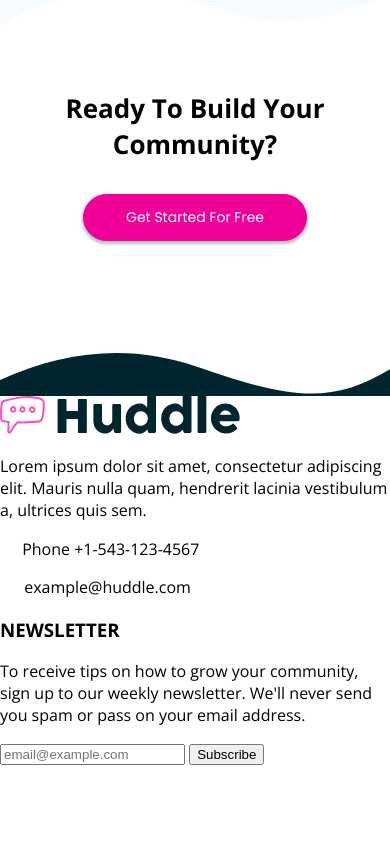
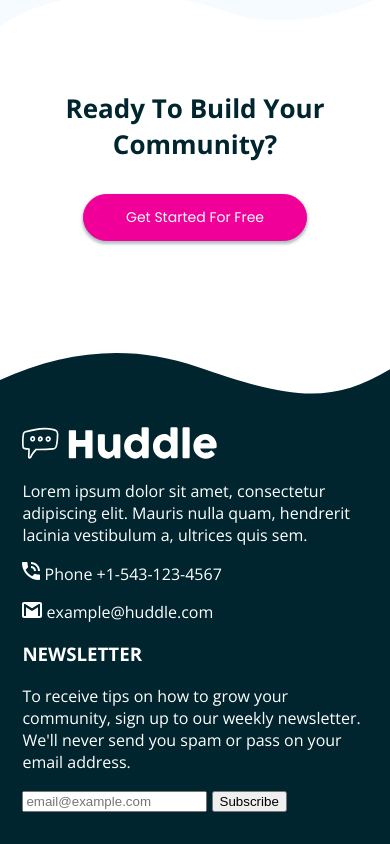
Before and after one commit to joespinelli7/huddle-landing-page, a website: page index.html in a window 390 px wide. Shown: the part 2876-3720 px from the top of the page. Before the commit the page ends 3641 px from the top, so only its background shows below. Drawn offline with nearby package versions, Linux system fonts and the light colour scheme.

Commit message:
theme: Add footer css

```diff
--- a/css/base/elements.css
+++ b/css/base/elements.css
@@ -11,4 +11,6 @@
 
 body {
   margin: 0;
+  color: var(--darkCyan);
+  padding-bottom: 20px;
 }
--- /dev/null
+++ b/css/components/footer.css
@@ -0,0 +1,28 @@
+/**
+ * @file
+ * Visual styles for footer.
+ */
+
+.footer__contact-info {
+  padding: 2rem 3rem 8rem;
+  color: var(--white);
+  background-color: var(--darkCyan);
+  margin-bottom: -20px;
+}
+
+.footer__logo {
+  width: 25vw;
+  max-width: 14rem;
+  filter: brightness(0) invert(1) opacity(1);
+}
+
+
+@media screen and (max-width: 768px) {
+  .footer__contact-info {
+    padding: 2rem 1.4rem 2rem;
+  }
+
+  .footer__logo {
+    width: 50vw;
+  }
+}
--- a/css/styles.css
+++ b/css/styles.css
@@ -1,30 +1,3 @@
-/**
- * @file
- * Base element styles.
- */
-
-html {
-  height: 100%;
-  scroll-behavior: smooth;
-  font-family: 'Open Sans', sans-serif;
-}
-
-body {
-  margin: 0;
-}
-/**
- * @file
- * Theme variables.
- */
-
-:root {
-  /* Colors */
-  --darkCyan: #00252E;
-  --paleBlue: #F5FAFF;
-  --pink: #F00098;
-  --white: #fff;
-  --lightGrey: #9a9a9a;
-}
 /**
  * @file
  * Layout styling for pages.
@@ -40,6 +13,35 @@
   .page__header {
     padding: 1rem 1rem 5rem;
   }
+}
+/**
+ * @file
+ * Base element styles.
+ */
+
+html {
+  height: 100%;
+  scroll-behavior: smooth;
+  font-family: 'Open Sans', sans-serif;
+}
+
+body {
+  margin: 0;
+  color: var(--darkCyan);
+  padding-bottom: 20px;
+}
+/**
+ * @file
+ * Theme variables.
+ */
+
+:root {
+  /* Colors */
+  --darkCyan: #00252E;
+  --paleBlue: #F5FAFF;
+  --pink: #F00098;
+  --white: #fff;
+  --lightGrey: #9a9a9a;
 }
 /**
  * @file
@@ -298,6 +300,33 @@
 }
 /**
  * @file
+ * Visual styles for footer.
+ */
+
+.footer__contact-info {
+  padding: 2rem 3rem 8rem;
+  color: var(--white);
+  background-color: var(--darkCyan);
+  margin-bottom: -20px;
+}
+
+.footer__logo {
+  width: 25vw;
+  max-width: 14rem;
+  filter: brightness(0) invert(1) opacity(1);
+}
+
+@media screen and (max-width: 768px) {
+  .footer__contact-info {
+    padding: 2rem 1.4rem 2rem;
+  }
+
+  .footer__logo {
+    width: 50vw;
+  }
+}
+/**
+ * @file
  * Visual styles for header.
  */
 
```
